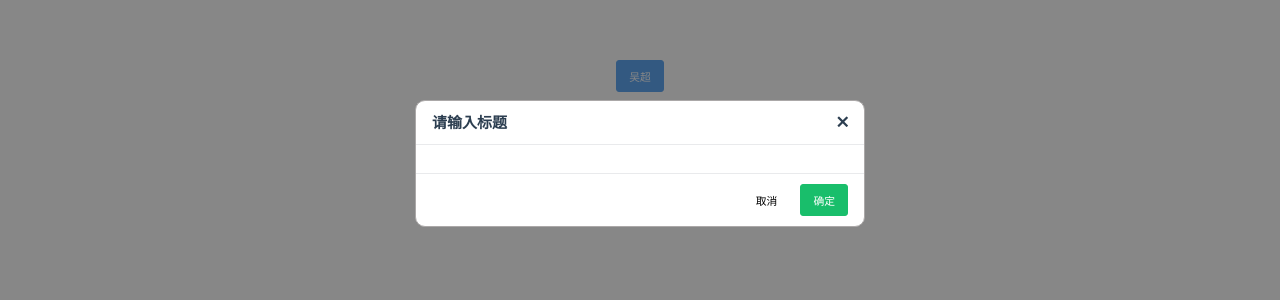
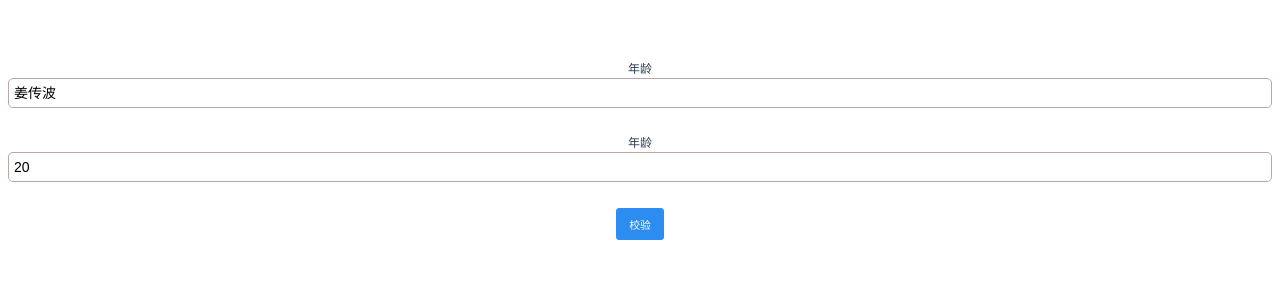
Before and after one commit to whynodejs/sky, a Vue app: page /#/ in a window 1280 px wide. Shown: the top 300 px of the page. Built offline with nearby package versions, Linux system fonts and the light colour scheme.

Commit message:
完成基础的Form表单

```diff
--- a/src/Hello.vue
+++ b/src/Hello.vue
@@ -1,7 +1,14 @@
 <template>
   <div>
-    <Button @click='handleClick'>吴超</Button>
-    <Modal v-model='seen'/>
+    <Form :rules="rules" ref="myForm">
+      <FormItem label="年龄" name="name">
+        <Input v-model="name" placeholder="haha"/>
+      </FormItem>
+      <FormItem label="年龄" name="age">
+        <Input v-model="age" placeholder="haha"/>
+      </FormItem>
+    </Form>
+    <Button @click="validate">校验</Button>
   </div>
 </template>
 
@@ -10,7 +17,18 @@ export default {
   data () {
     return {
       name: '姜传波',
-      seen: true
+      age: 20,
+      seen: true,
+      rules: {
+        name: {
+          message: '必须由数字组成',
+          validator: /\d{1,3}/g
+        },
+        age: {
+          message: '测试啊',
+          validator: /[a-zA-Z]{1,10}/g
+        }
+      }
     }
   },
   methods: {
@@ -20,6 +38,11 @@ export default {
         onConfirm: () => {
         }
       })
+    },
+    validate () {
+      this.$refs.myForm.validateAll((valid) => {
+        console.log(valid)
+      })
     }
   }
 }
--- /dev/null
+++ b/src/sky/components/Form/Form.vue
@@ -0,0 +1,54 @@
+<template>
+  <div>
+    <slot></slot>
+  </div>
+</template>
+<script>
+export default{
+  name: 'Form',
+  props: {
+    rules: {
+      type: Object,
+      default: () => {}
+    },
+    labelwith: {
+      type: Number,
+      default: 0
+    }
+  },
+  data () {
+    return {
+      inputs: []
+    }
+  },
+  created () {
+    this.$on('insertChildren', function (obj) {
+      // 得到所有的form-item子元素用于验证
+      this.inputs.push(obj)
+    })
+    this.$on('removeChildren', function (obj) {
+      let index = this.inputs.findIndex(obj)
+      this.inputs.splice(index, 1)
+    })
+  },
+  destroyed () {
+    // 移除组件的自定义监听器
+    this.$off()
+  },
+  methods: {
+    validateAll (cb) {
+      let valid = true
+      this.inputs.forEach(childItem => {
+        let flag = childItem.validate()
+        valid &= flag
+      })
+      cb(valid)
+    }
+  },
+  watch: {
+    rules: function (rs) {
+      this.rules = rs
+    }
+  }
+}
+</script>
--- /dev/null
+++ b/src/sky/components/Form/FormItem.vue
@@ -0,0 +1,69 @@
+<template>
+  <div>
+      <label>{{label}}</label>
+      <slot></slot>
+      <!-- 错误信息显示区域 -->
+      <div :class='[prefix + "-wrap"]' v-if="name">{{errorMessage}}</div>
+  </div>
+</template>
+<script>
+let prefix = 'sky-form'
+import locale from '../../mixins/locale'
+export default{
+  name: 'Form',
+  props: {
+    label: {
+      type: String,
+      default: ''
+    },
+    name: {
+      type: String,
+      default: ''
+    }
+  },
+  mixins: [locale],
+  data () {
+    return {
+      prefix: prefix,
+      rule: null,
+      errorMessage: ''
+    }
+  },
+  created () {
+    // 获取验证规则
+    if (this.name) {
+      let parent = this.findParent()
+      console.log(parent)
+      if (parent) {
+        this.rule = parent.rules[this.name]
+        console.log(this.rule)
+        if (this.rule) {
+          // 存储当前元素
+          parent.$emit('insertChildren', this)
+        }
+      }
+    }
+  },
+  methods: {
+    validate () {
+      let value = this.$children[0].value
+      let result = new RegExp(this.rule.validator).test(value)
+      this.errorMessage = result ? '' : this.rule.message
+      return result
+    },
+    findParent () {
+      return this.findParentByName(this, 'Form')
+    }
+  }
+}
+</script>
+<style scoped>
+  .sky-form-wrap{
+    width: 100%;
+    height: 20px;
+    line-height: 15px;
+    padding: 3px 3px;
+    text-align: center;
+    color: red;
+  }
+</style>
--- /dev/null
+++ b/src/sky/components/Form/index.js
@@ -0,0 +1,4 @@
+import Form from './Form.vue'
+import FormItem from './FormItem.vue'
+
+export { Form, FormItem }
--- a/src/sky/index.js
+++ b/src/sky/index.js
@@ -4,6 +4,7 @@ import Input from './components/Input'
 import Modal from './components/Modal'
 import {Row, Col} from './components/layout'
 import {CheckBox, CheckBoxGroup} from './components/CheckBox'
+import {Form, FormItem} from './components/Form'
 import {Radio, RadioGroup} from './components/Radio'
 import SSwitch from './components/Switch'
 import Card from './components/Card'
@@ -31,7 +32,9 @@ let sky = {
   Rate,
   Tree,
   Tab,
-  TabPanel
+  TabPanel,
+  Form,
+  FormItem
 }
 
 const install = function (Vue) {
```
